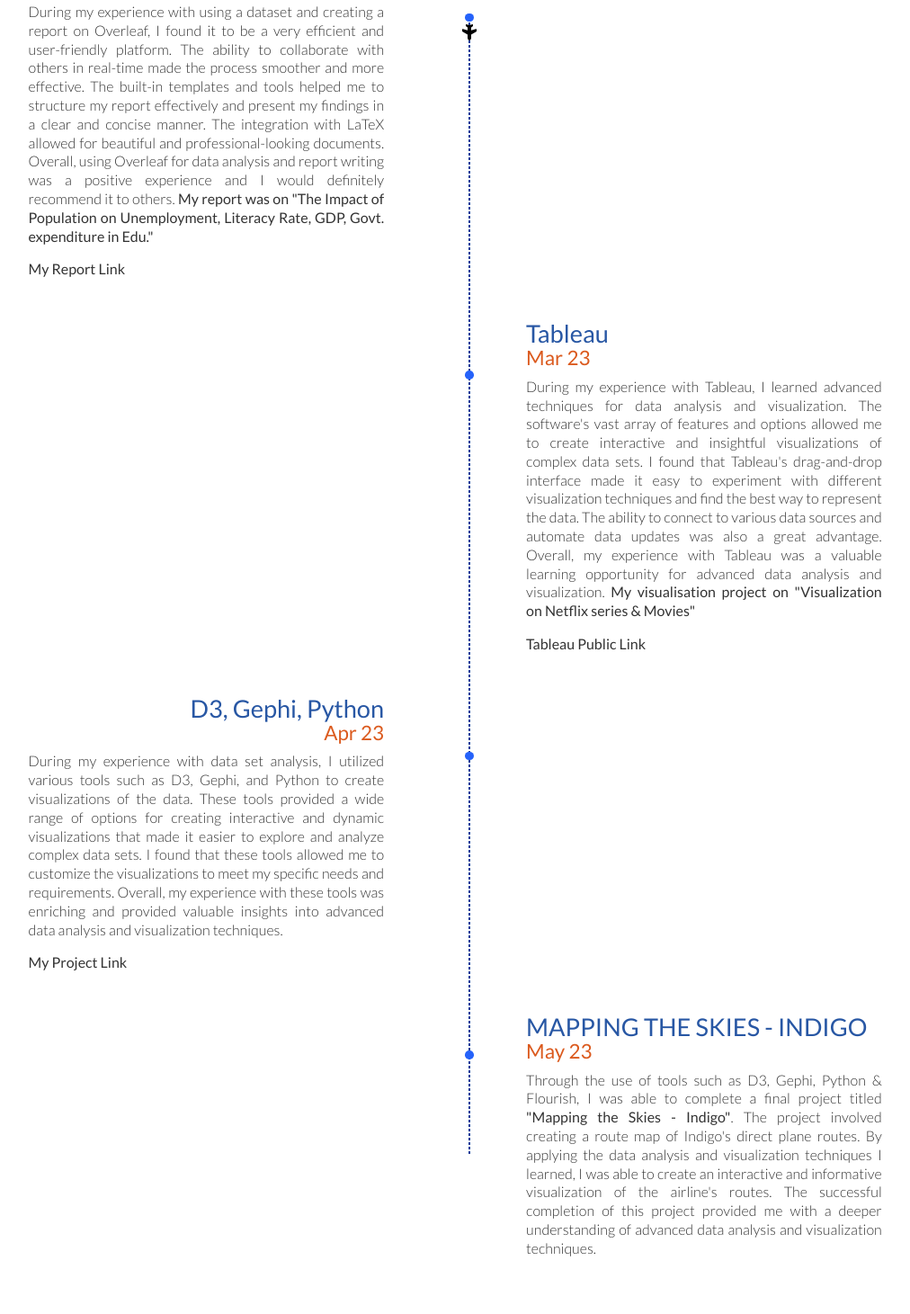
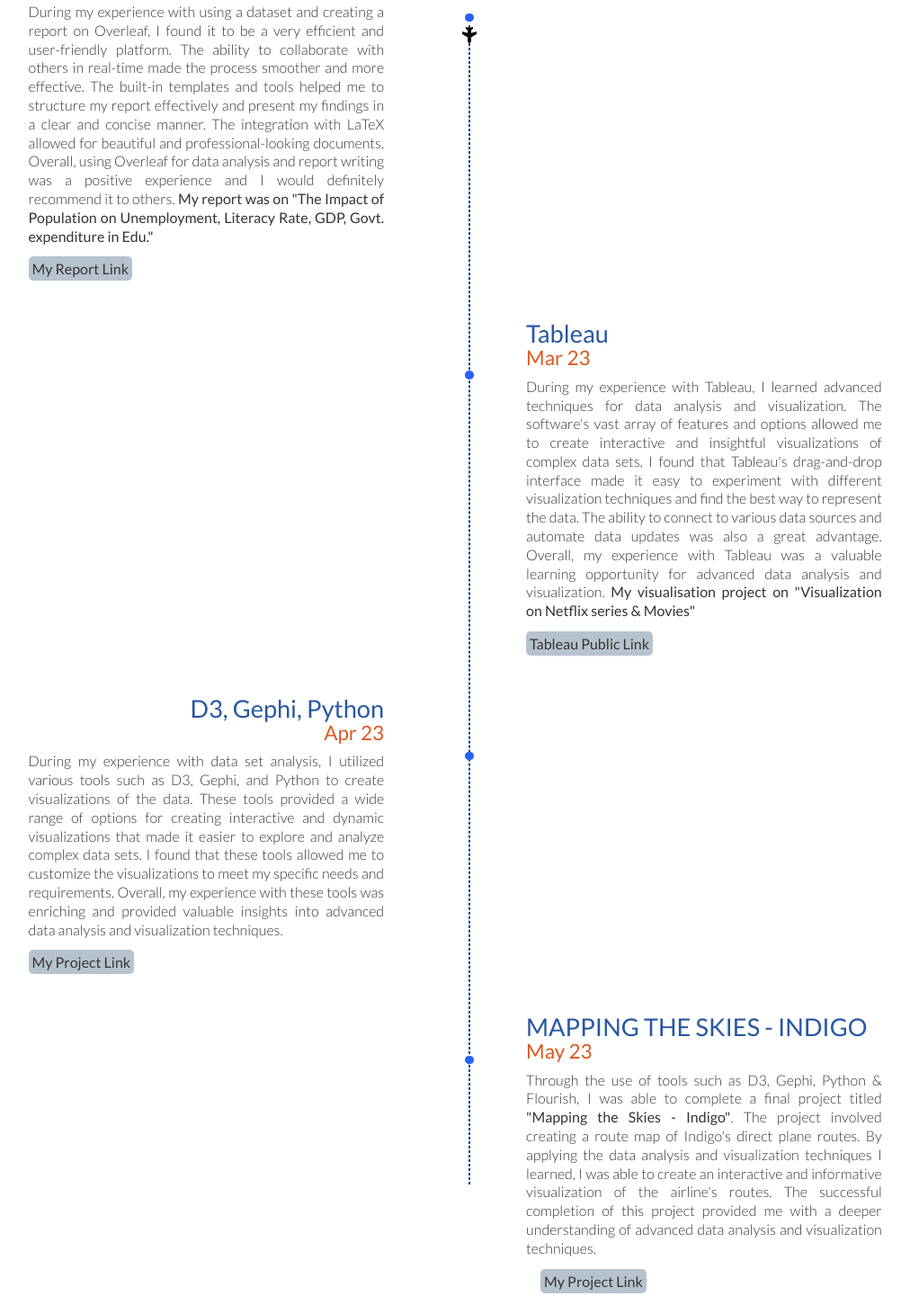
Before and after one commit to ar4626/Mapping-the-Skies---Inforantion-Visualisation, a plain HTML site: page index.html in a window 1280 px wide. Shown: the part 1359-2820 px from the top of the page at 90% size, without its empty margins (136-1148 px from the left). Drawn offline with Linux system fonts and the light colour scheme.

Commit message:
Project Link ADDition

```diff
--- a/index.html
+++ b/index.html
@@ -81,7 +81,7 @@
                         Literacy Rate, GDP, Govt. expenditure in Edu."</b></p>
                     <p class="timeline-box-description">
                          <a href="https://www.overleaf.com/read/dknjtmmwbpdq">
-                            <b>My Report Link</b>
+                            <b style="background-color: rgb(165, 181, 196); padding: 4px; border-radius: 5px;">My Report Link</b>
                         </a>
                     </p>
                 </div>
@@ -95,7 +95,7 @@
                         During my experience with Tableau, I learned advanced techniques for data analysis and visualization. The software's vast array of features and options allowed me to create interactive and insightful visualizations of complex data sets. I found that Tableau's drag-and-drop interface made it easy to experiment with different visualization techniques and find the best way to represent the data. The ability to connect to various data sources and automate data updates was also a great advantage. Overall, my experience with Tableau was a valuable learning opportunity for advanced data analysis and visualization. <b>My visualisation project on "Visualization on Netflix series & Movies"</b></p>
                     <p class="timeline-box-description">
                         <a href="https://public.tableau.com/views/Netflix_16775069938830/Netflix?:language=en-GB&:display_count=n&:origin=viz_share_link">
-                           <b>Tableau Public Link</b>
+                           <b style="background-color: rgb(165, 181, 196); padding: 4px; border-radius: 5px;">Tableau Public Link</b>
                        </a>
                     </p>
                 </div>
@@ -106,7 +106,7 @@
                     <p class="timeline-box-description">During my experience with data set analysis, I utilized various tools such as D3, Gephi, and Python to create visualizations of the data. These tools provided a wide range of options for creating interactive and dynamic visualizations that made it easier to explore and analyze complex data sets. I found that these tools allowed me to customize the visualizations to meet my specific needs and requirements. Overall, my experience with these tools was enriching and provided valuable insights into advanced data analysis and visualization techniques.</p>
                     <p class="timeline-box-description">
                         <a href="https://ar4626.github.io/18CSE301J_RA2011032010020/">
-                           <b>My Project Link</b>
+                           <b style="background-color: rgb(165, 181, 196); padding: 4px; border-radius: 5px;">My Project Link</b>
                        </a>
                     </p>
                 </div>
@@ -117,6 +117,11 @@
                         <!-- <p class="timeline-box-duration">May 2015 - June 2015</p> -->
                     </div>
                     <p class="timeline-box-description">Through the use of tools such as D3, Gephi, Python & Flourish, I was able to complete a final project titled <b>"Mapping the Skies - Indigo"</b>. The project involved creating a route map of Indigo's direct plane routes. By applying the data analysis and visualization techniques I learned, I was able to create an interactive and informative visualization of the airline's routes. The successful completion of this project provided me with a deeper understanding of advanced data analysis and visualization techniques.</p>
+                    <p class="timeline-box-description">
+                        <a class="nav-link" href="#features">
+                           <b style="background-color: rgb(165, 181, 196); padding: 4px; border-radius: 5px;">My Project Link</b>
+                       </a>
+                    </p>
                 </div>
                 <div class="timeline-divider">
                     <div class="timeline-traveller">
```
